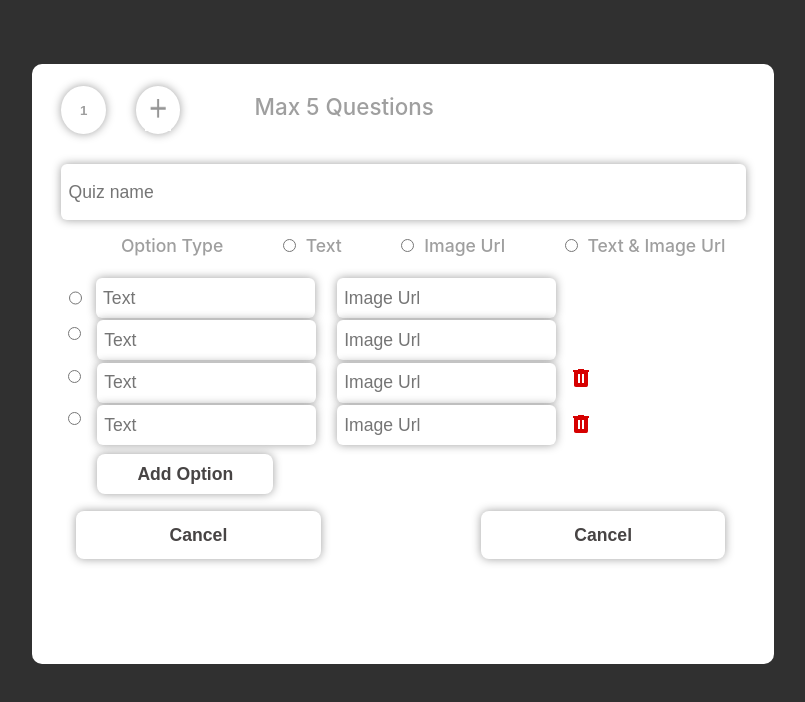
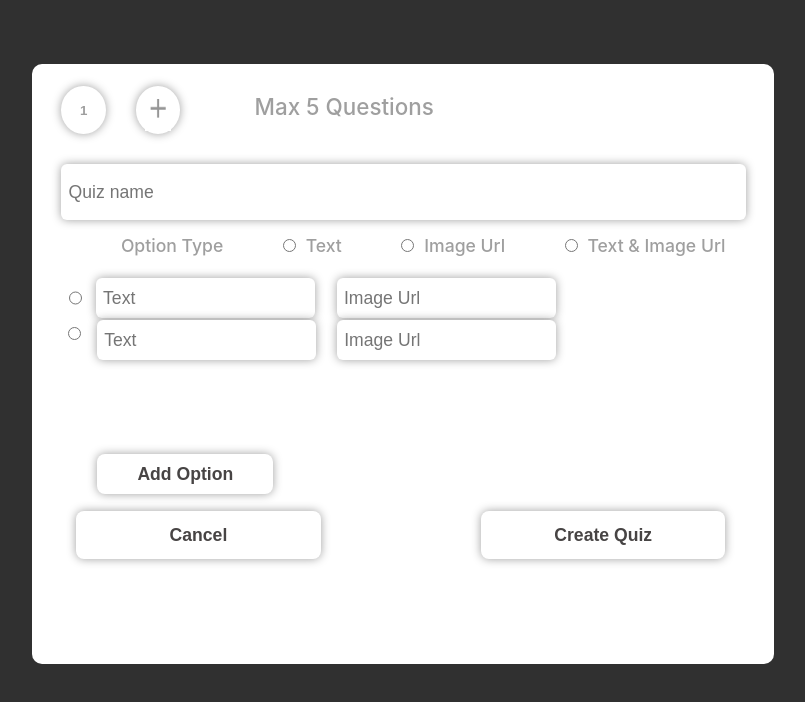
Before and after one commit to abineshkumar94/Cuvette-Final-Client, a React (Create React App) app: page /qanda in a window 1280 px wide. Shown: the top 702 px of the page, without its empty margins (237-1042 px from the left). Built offline with nearby package versions, Linux system fonts and the light colour scheme; a web font is replaced by a local one.

Commit message:
Adding-Functionality-To-AddOption-Btn-In-Q&A-Comp

```diff
--- a/src/Components/Q&A.js
+++ b/src/Components/Q&A.js
@@ -1,4 +1,4 @@
-import React, { useState } from "react";
+import React, { useState, useEffect } from "react";
 import styles from "./q&a.module.css";
 import Cross from "../Images/cross.png";
 import Plus from "../Images/plus.jpg";
@@ -6,6 +6,11 @@ import DeleteIcon from "../Images/delete.png";
 
 const QandA = () => {
   const [numButtons, setNumButtons] = useState(1);
+  const [inputVisibility, setInputVisibility] = useState({
+    delType3: false,
+    delType4: false,
+  });
+  const [nextInput, setNextInput] = useState('');
 
   const handleClick = (id) => {
     if (id === "add") {
@@ -16,6 +21,30 @@ const QandA = () => {
       setNumButtons((prevNumButtons) => prevNumButtons - 1);
     }
   };
+  const handleDeleteClick = (identifier) => {
+    setInputVisibility((prevVisibility) => ({
+       ...prevVisibility,
+       [identifier]: false,
+    }));
+    setNextInput('');
+   };
+
+  const handleAddOptionClick = () => {
+    if (!inputVisibility.delType3) {
+      setNextInput('delType3');
+    } else if (!inputVisibility.delType4) {
+      setNextInput('delType4');
+    }
+ };
+
+ useEffect(() => {
+    if (nextInput !== '') {
+      setInputVisibility((prevVisibility) => ({
+        ...prevVisibility,
+        [nextInput]: true,
+      }));
+    }
+  }, [nextInput]);
 
   return (
     <div className={styles.createTransparentQA}>
@@ -97,60 +126,72 @@ const QandA = () => {
               className={styles.textUrlForm3}
             />
           </div>
-          <div>
+          {inputVisibility.delType3 && (
+            <div>
             <input
-              id="optionType3"
+              id="delType3"
               type="radio"
               name="optionType"
               className={styles.radioBtn2}
             />
             <input
-              id="optionType3"
+              id="delType3Text"
               type="text"
               placeholder="Text"
               className={styles.textUrlForm4}
             />
             <input
-              id="optionType3"
+              id="delType3Image"
               type="text"
               placeholder="Image Url"
               className={styles.textUrlForm5}
             />
-            <button className={styles.deleteIcon1}>
-              <img src={DeleteIcon} alt="deletebutton" />
+            <button
+              className={styles.deleteIcon1}
+              onClick={() => handleDeleteClick("delType3")}
+            >
+              <img src={DeleteIcon} alt="Delete" />
             </button>
           </div>
-          <div>
+          )}
+          {inputVisibility.delType4 && (
+            <div>
             <input
-              id="optionType4"
+              id="delType4"
               type="radio"
               name="optionType"
               className={styles.radioBtn3}
             />
             <input
-              id="optionType4"
+              id="delType3Text"
               type="text"
               placeholder="Text"
               className={styles.textUrlForm6}
             />
             <input
-              id="optionType4"
+              id="delType4Image"
               type="text"
               placeholder="Image Url"
               className={styles.textUrlForm7}
             />
-            <button className={styles.deleteIcon2}>
-              <img src={DeleteIcon} alt="deletebutton" />
+            <button
+              className={styles.deleteIcon2}
+              onClick={() => handleDeleteClick("delType4")}
+            >
+              <img src={DeleteIcon} alt="Delete" />
             </button>
           </div>
-          <button className={styles.addOptionBtn}>Add Option</button>
+          )}
+        {!inputVisibility.delType3 || !inputVisibility.delType4 ? (
+        <button className={styles.addOptionBtn} onClick={handleAddOptionClick}>Add Option</button>
+      ) : null}
         </div>
         <div className={styles.caCqContainer}>
           <button className={`${styles.caCqBtns} ${styles.cancelBtn}`}>
             Cancel
           </button>
           <button className={`${styles.caCqBtns} ${styles.continueBtn}`}>
-            Cancel
+            Create Quiz
           </button>
         </div>
       </div>
--- a/src/Components/q&a.module.css
+++ b/src/Components/q&a.module.css
@@ -277,6 +277,7 @@
   cursor: pointer;
 }
 
+
 .addOptionBtn {
     position: absolute;
     margin-top: 25%;
```
